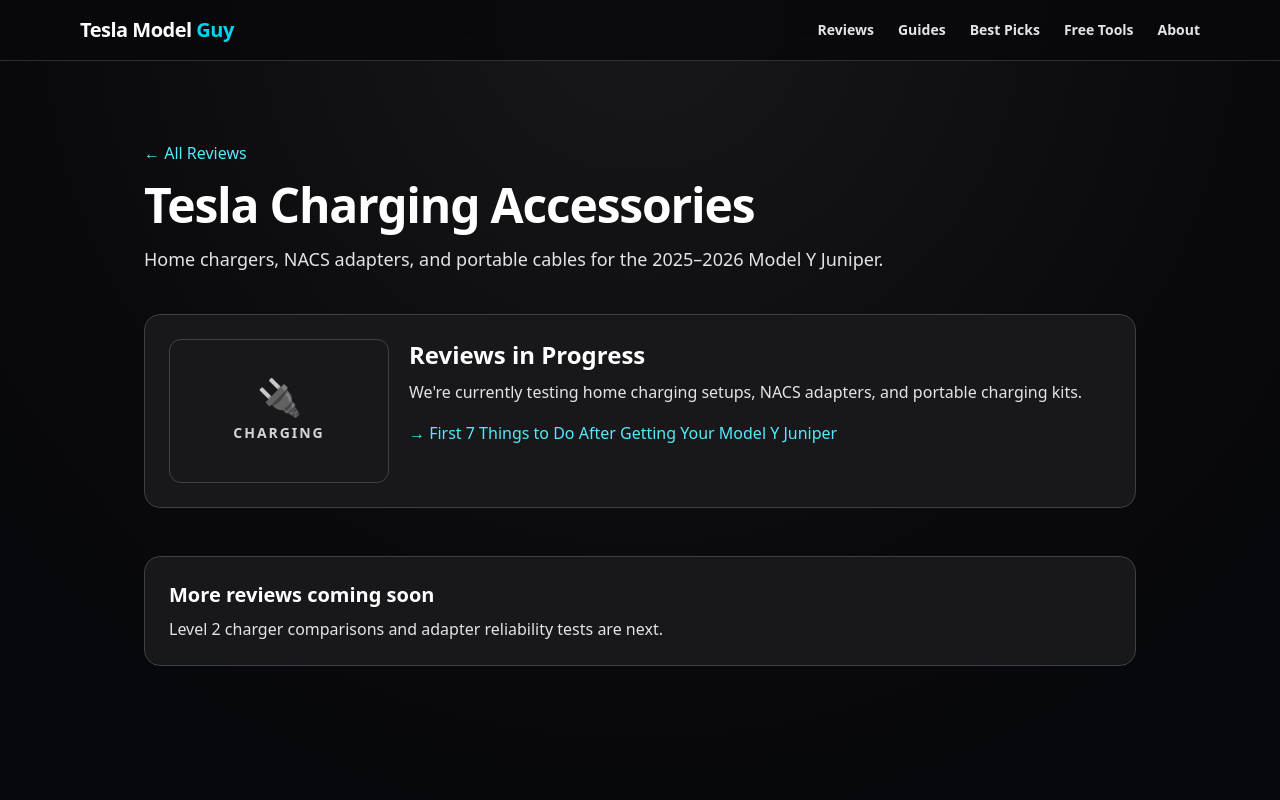
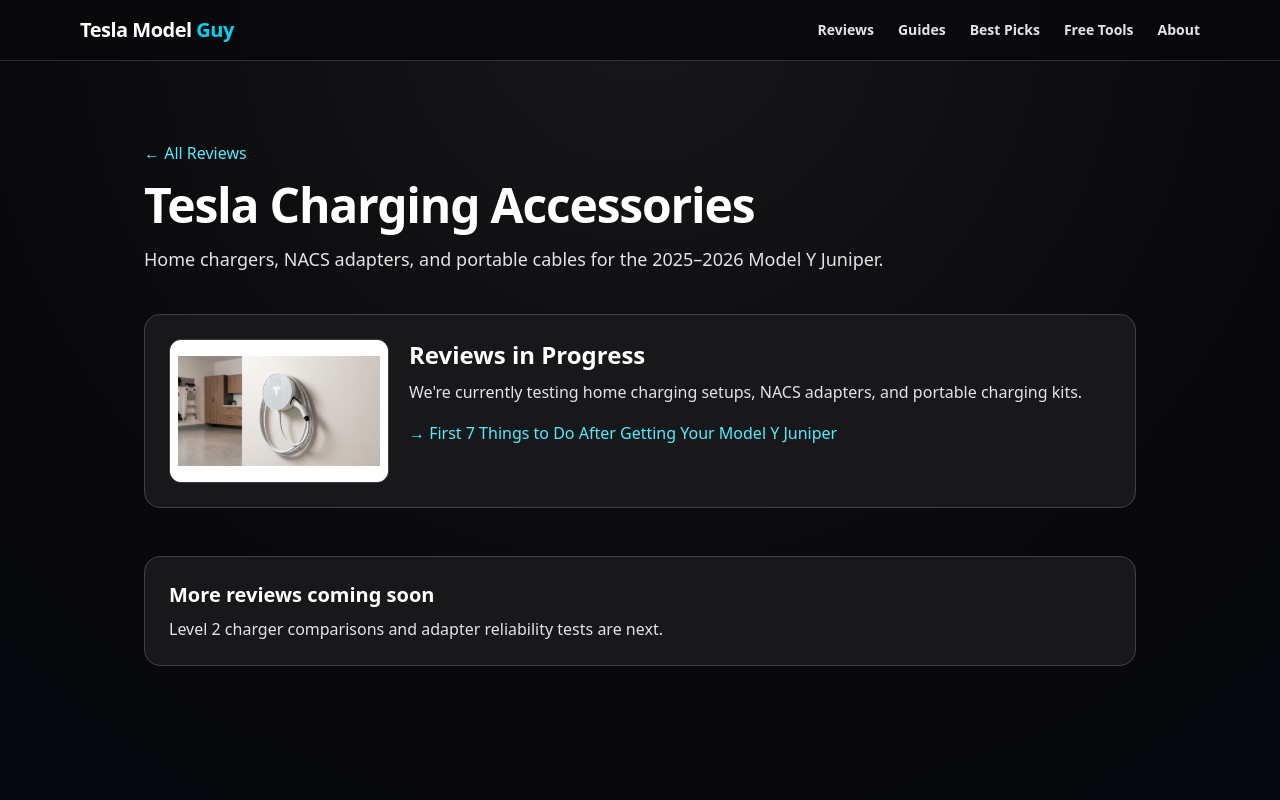
Before and after one commit to jzOcb/teslamodelguy, a Next.js app: page /reviews/charging in a window 1280 px wide. Shown: the top 800 px of the page. Built offline with nearby package versions, Linux system fonts and the light colour scheme.

Commit message:
feat: replace placeholder images with generated product visuals
- Center Console category: interior console view (driver perspective)
- Charging page: Tesla Wall Connector mounted in garage
- Both generated via Gemini image generation

```diff
--- a/src/app/page.tsx
+++ b/src/app/page.tsx
@@ -26,7 +26,7 @@
     name: "Center Console",
     slug: "organizers",
     desc: "Organizers, trays, and storage solutions",
-    image: "/images/console-organizer-product.jpg",
+    image: "/images/tesla-interior-console.png",
   },
   {
     name: "Screen Protectors",
--- a/src/app/reviews/charging/page.tsx
+++ b/src/app/reviews/charging/page.tsx
@@ -27,7 +27,7 @@
 
       <div className="bg-zinc-900 border border-zinc-700 rounded-2xl p-6 hover:border-zinc-500 hover:-translate-y-1 transition-all duration-200">
         <div className="grid grid-cols-1 md:grid-cols-[220px_1fr] gap-5 items-start">
-          <CardVisual emoji="🔌" label="Charging" />
+          <CardVisual emoji="🔌" label="Charging" image="/images/tesla-wall-connector.png" />
           <div>
             <h2 className="text-2xl font-bold text-white mb-2">Reviews in Progress</h2>
             <p className="text-base text-zinc-200 leading-relaxed mb-4">
```
Also changed, not shown: public/images/tesla-interior-console.png (added), public/images/tesla-wall-connector.png (added).
